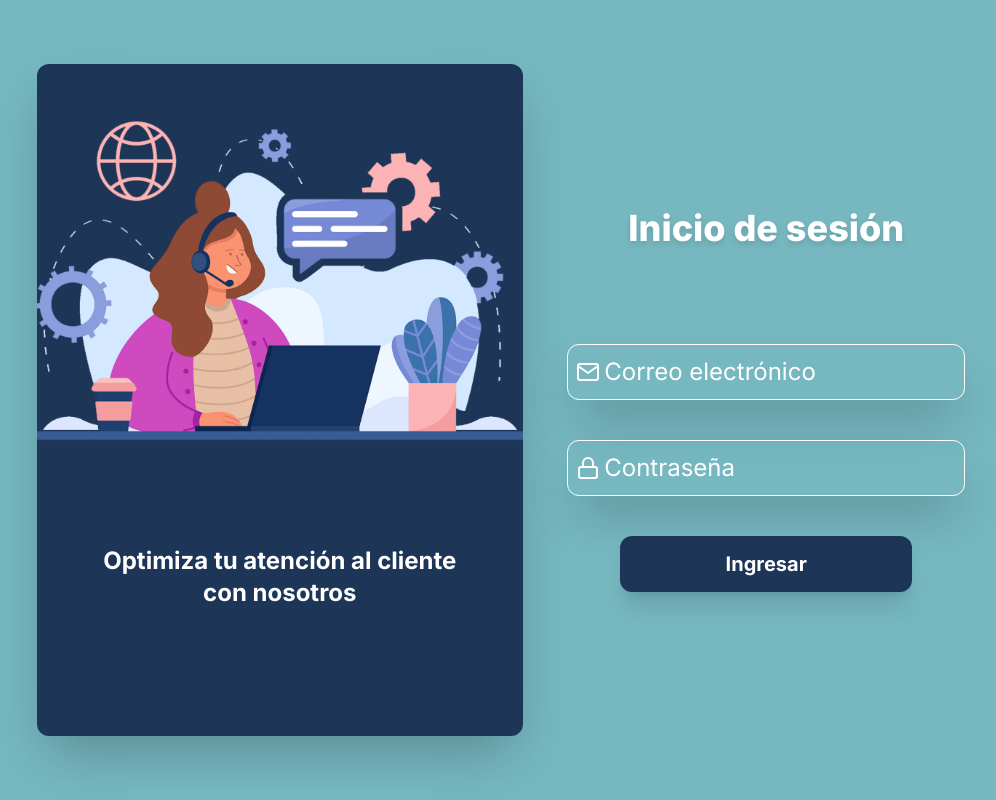
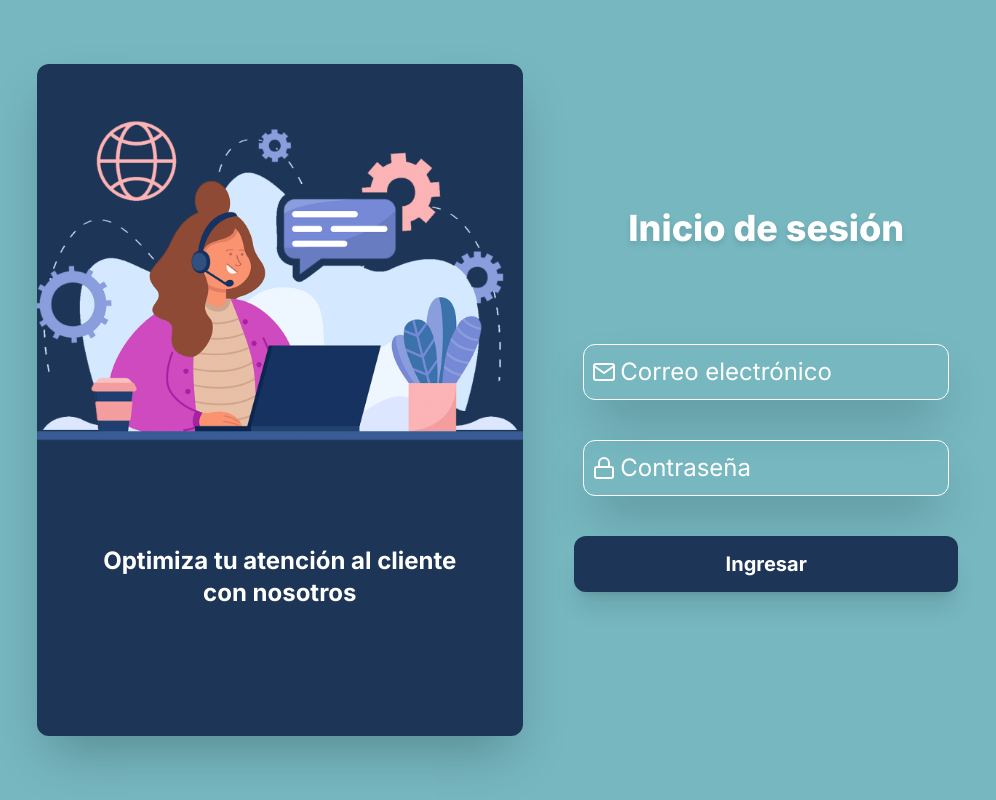
Before and after one commit to Osc100/torden_frontend, a Next.js app: page /login in a window 1280 px wide. Shown: the whole page, without its empty margins (117-1113 px from the left). Built offline with nearby package versions, Linux system fonts and the light colour scheme.

Commit message:
Added functionality to the login and the register pages, added some dependencies, and the initial helper functions for the API

```diff
--- a/app/dashboard/page.tsx
+++ b/app/dashboard/page.tsx
@@ -1,5 +1,3 @@
-import DashboardChatPage from "./chats/page";
-
 export default function Dashboard() {
-	return <DashboardChatPage />;
+	return <div>Home</div>;
 }
--- a/app/dashboard/registro/page.tsx
+++ b/app/dashboard/registro/page.tsx
@@ -1,17 +1,53 @@
-import { type } from "os";
+"use client";
+
+import LoginInput from "@/components/LoginInput";
+import { postRequest } from "@/utils/functions";
+import { zodResolver } from "@hookform/resolvers/zod";
+import { useForm } from "react-hook-form";
+import { AiFillControl, AiFillEdit, AiFillHome } from "react-icons/ai";
 import { FiLock, FiMail } from "react-icons/fi";
-import { IconType } from "react-icons";
-import LoginInput from "@/components/LoginInput";
-import {
-	AiFillCaretLeft,
-	AiFillCaretRight,
-	AiFillCaretUp,
-	AiFillEdit,
-	AiFillControl,
-	AiFillHome,
-} from "react-icons/ai";
+
+import { z } from "zod";
+
+const RegisterSchema = z.object({
+	first_name: z.string({ required_error: "Requerido" }),
+	last_name: z.string({ required_error: "Requerido" }),
+	role: z.enum(["agent", "manager", "superuser"], {
+		required_error: "Requerido",
+		invalid_type_error: "Tipo de usuario inválido",
+	}),
+	company_id: z.number({ required_error: "Requerido" }).min(1),
+	email: z
+		.string({ required_error: "Requerido" })
+		.email({ message: "Correo electrónico inválido." }),
+	password: z
+		.string({ required_error: "Requerido" })
+		.min(8, { message: "La contraseña debe tener al menos 8 caracteres." }),
+});
+
+type RegisterData = z.infer<typeof RegisterSchema>;
 
 export default function Login() {
+	const {
+		register,
+		handleSubmit,
+		formState: { errors },
+	} = useForm<RegisterData>({
+		resolver: zodResolver(RegisterSchema),
+	});
+
+	const onSubmit = handleSubmit((data) => {
+		postRequest("register", JSON.stringify(data)).then((res) => {
+			if (res.status === 200) {
+				alert(
+					"Usuario registrado exitosamente, ya se puede iniciar sesión con el nuevo usuario.",
+				);
+			} else {
+				console.log(res.json().then((data) => {}));
+			}
+		});
+	});
+
 	return (
 		<div className="  h-screen  grid grid-cols-2  bg-[#1D3556] px-[2%] py-[5%]">
 			<div className=" rounded-xl shadow-2xl bg-[#76B7C0]  flex flex-col gap-2  ">
@@ -31,36 +67,66 @@ export default function Login() {
 						Registrar usuario
 					</h1>
 				</div>
-				<div className=" grid grid-cols-2 gap-x-6 px-[5%] ">
-					<LoginInput type="text" placeholder="Nombre" Icon={AiFillEdit} />
+				<form
+					onSubmit={onSubmit}
+					className=" grid grid-cols-2 gap-x-6 px-[5%] "
+				>
+					<LoginInput
+						{...register("first_name", { required: true })}
+						type="text"
+						placeholder="Nombre"
+						errorMessage={errors.first_name?.message}
+						Icon={AiFillEdit}
+					/>
 
-					<LoginInput type="text" placeholder="Apellido" Icon={AiFillEdit} />
+					<LoginInput
+						type="text"
+						{...register("last_name", { required: true })}
+						errorMessage={errors.last_name?.message}
+						placeholder="Apellido"
+						Icon={AiFillEdit}
+					/>
 
-					<LoginInput type="text" placeholder="Rol" Icon={AiFillControl} />
-					<LoginInput type="text" placeholder="Compañía" Icon={AiFillHome} />
 					<LoginInput
+						{...register("role", { required: true })}
+						type="text"
+						placeholder="Rol"
+						errorMessage={errors.role?.message}
+						Icon={AiFillControl}
+					/>
+					<LoginInput
+						{...register("company_id", { required: true, valueAsNumber: true })}
+						type="number"
+						placeholder="Compañía"
+						value={1}
+						onChange={() => {
+							console.log("Not implemented");
+						}}
+						errorMessage={errors.company_id?.message}
+						Icon={AiFillHome}
+					/>
+					<LoginInput
+						{...register("email", { required: true })}
 						type="email"
 						placeholder="Correo electronico"
+						errorMessage={errors.email?.message}
 						Icon={FiMail}
 					/>
-					<LoginInput type="password" placeholder="Contraseña" Icon={FiLock} />
+					<LoginInput
+						{...register("password", { required: true })}
+						type="password"
+						errorMessage={errors.password?.message}
+						placeholder="Contraseña"
+						Icon={FiLock}
+					/>
 
-					{/* <label className="inline-flex items-center ">
-          <input
-            type="checkbox"
-            className="form-checkbox bg-[#76B7C0]  h-8 w-8 mb-10"
-          />
-          <span className="ml-4 mb-10 text-white text-2xl">
-            Recuérdame
-          </span>
-        </label> */}
-				</div>
-				<a
-					href="/registro"
-					className=" mx-16 text-xl font-bold bg-white rounded-xl  text-[#1D3556] py-1 flex items-center text-center justify-center h-14 w-[60%] shadow-xl hover:bg-secundario transition-colors duration-500 mt-10"
-				>
-					<button type="button">Guardar registro</button>
-				</a>
+					<button
+						className="mx-16 text-xl font-bold bg-white rounded-xl  text-[#1D3556] py-1 flex items-center text-center justify-center h-14 w-[60%] shadow-xl hover:bg-secundario transition-colors duration-500 mt-10"
+						type="submit"
+					>
+						Guardar registro
+					</button>
+				</form>
 			</div>
 		</div>
 	);
--- a/app/login/page.tsx
+++ b/app/login/page.tsx
@@ -1,6 +1,47 @@
+"use client";
+
 import LoginInput from "@/components/LoginInput";
+import { postRequest } from "@/utils/functions";
+import { zodResolver } from "@hookform/resolvers/zod";
+import { useRouter } from "next/navigation";
+import { useForm } from "react-hook-form";
 import { FiLock, FiMail } from "react-icons/fi";
+
+import { z } from "zod";
+
+const loginSchema = z.object({
+	email: z
+		.string({ required_error: "Requerido" })
+		.email({ message: "Correo electrónico inválido." }),
+	password: z.string({ required_error: "Requerido" }),
+});
+
+type LoginData = z.infer<typeof loginSchema>;
+
 export default function Login() {
+	const {
+		register,
+		handleSubmit,
+		formState: { errors },
+	} = useForm<LoginData>({
+		resolver: zodResolver(loginSchema),
+	});
+
+	const router = useRouter();
+	const onSubmit = handleSubmit((data) => {
+		postRequest("login", JSON.stringify(data)).then((res) => {
+			if (res.status === 200) {
+				res.json().then((data) => console.log(data.account));
+				sessionStorage.setItem("session", JSON.stringify(data));
+				console.log(sessionStorage.getItem("session"));
+
+				router.push("/dashboard");
+			} else {
+				alert("Usuario o contraseña incorrectos");
+			}
+		});
+	});
+
 	return (
 		<div className="  h-screen  grid grid-cols-2  bg-[#76B7C0] px-[12%] py-[5%]">
 			<div className=" rounded-xl shadow-2xl bg-[#1D3556]  flex flex-col gap-2  ">
@@ -14,7 +55,10 @@ export default function Login() {
 					<div />
 				</div>
 			</div>
-			<div className="flex flex-col justify-center items-center">
+			<form
+				className="flex flex-col justify-center items-center"
+				onSubmit={onSubmit}
+			>
 				<div>
 					<h1 className="text-4xl text-center text-white font-extrabold drop-shadow-md hover:text-[#1D3556] transition-colors duration-500 mb-24  ">
 						Inicio de sesión
@@ -22,28 +66,29 @@ export default function Login() {
 				</div>
 
 				<LoginInput
-					type="email"
+					{...register("email", { required: true })}
+					type="text"
 					placeholder="Correo electrónico"
+					errorMessage={errors.email?.message}
+					className="w-80"
 					Icon={FiMail}
 				/>
-				<LoginInput type="password" placeholder="Contraseña" Icon={FiLock} />
+				<LoginInput
+					{...register("password", { required: true })}
+					type="password"
+					className="w-80"
+					placeholder="Contraseña"
+					errorMessage={errors.password?.message}
+					Icon={FiLock}
+				/>
 
-				{/* <label className="inline-flex items-center ">
-          <input
-            type="checkbox"
-            className="form-checkbox bg-[#76B7C0]  h-8 w-8 mb-10"
-          />
-          <span className="ml-4 mb-10 text-white text-2xl">
-            Recuérdame
-          </span>
-        </label> */}
-				<a
-					href="/dashboard"
-					className=" mx-16 text-xl font-bold text-white rounded-xl  bg-[#1D3556] py-1 flex items-center text-center justify-center h-14 w-[60%] shadow-xl hover:bg-[#03577B] transition-colors duration-500"
+				<button
+					className=" text-xl font-bold text-white rounded-xl  bg-[#1D3556] py-1 flex items-center text-center justify-center h-14 w-96 shadow-xl hover:bg-[#03577B] transition-colors duration-500"
+					type="submit"
 				>
-					<button type="button">Ingresar</button>
-				</a>
-			</div>
+					Ingresar
+				</button>
+			</form>
 		</div>
 	);
 }
--- a/components/DashboardSideBar.tsx
+++ b/components/DashboardSideBar.tsx
@@ -6,11 +6,11 @@ import { FC } from "react";
 import { IconType } from "react-icons";
 import {
 	FaChartLine,
-	FaGears,
 	FaHouse,
 	FaMessage,
 	FaPaperclip,
 	FaRightFromBracket,
+	FaUsers,
 } from "react-icons/fa6";
 import UserProfile from "./UserProfile";
 
@@ -60,9 +60,9 @@ const DashboardSideBar: FC = () => {
 				href="/dashboard/historial_chats"
 			/>
 			<DashboardItem
-				name="Configuración"
-				Icon={FaGears}
-				href="/dashboard/configuracion"
+				name="Registrar usuarios"
+				Icon={FaUsers}
+				href="/dashboard/registro"
 			/>
 
 			<div className="flex-grow" />
--- a/components/LoginInput.tsx
+++ b/components/LoginInput.tsx
@@ -1,23 +1,35 @@
+"use client";
+
+import React from "react";
 import { IconType } from "react-icons";
 
-interface InputProps {
-	type: string;
-	placeholder: string;
+interface LoginInputProps extends React.HTMLProps<HTMLInputElement> {
 	Icon: IconType;
+	errorMessage?: string;
 }
-function LoginInput(props: InputProps) {
+const LoginInput = React.forwardRef<HTMLInputElement, LoginInputProps>(
+	(props, ref) => {
+		const { Icon, errorMessage, ...rest } = props;
+
 		return (
+			<div className="mb-10 ">
 				<div
-			className="text-white mb-10 border border-white rounded-xl flex px-2 mx-2 items-center py-1
+					className="text-white border border-white rounded-xl flex px-2 mx-2 items-center py-1
         text-2xl h-14  shadow-2xl "
 				>
-			<props.Icon />
+					<Icon />
 					<input
-				className="   bg-transparent placeholder-white ml-1 focus:outline-none min-w-0"
-				type={props.type}
-				placeholder={props.placeholder}
+						ref={ref}
+						{...rest}
+						className={`bg-transparent placeholder-white ml-1 focus:outline-none min-w-0 ${rest.className}`}
 					/>
 				</div>
+
+				{errorMessage && (
+					<p className="text-red-500 text-sm text-center">{errorMessage}</p>
+				)}
+			</div>
 		);
-}
+	},
+);
 export default LoginInput;
--- a/package.json
+++ b/package.json
@@ -9,6 +9,7 @@
     "lint": "next lint"
   },
   "dependencies": {
+    "@hookform/resolvers": "^3.3.2",
     "@picocss/pico": "^1.5.10",
     "@types/node": "18.16.3",
     "@types/react": "18.2.0",
@@ -22,10 +23,12 @@
     "react": "18.2.0",
     "react-chartjs-2": "^5.2.0",
     "react-dom": "18.2.0",
+    "react-hook-form": "^7.47.0",
     "react-icons": "^4.11.0",
     "react-use-websocket": "^4.3.1",
     "tailwindcss": "3.3.3",
-    "typescript": "5.0.4"
+    "typescript": "5.0.4",
+    "zod": "^3.22.4"
   },
   "devDependencies": {
     "@biomejs/biome": "^1.2.2"
--- /dev/null
+++ b/utils/constants.ts
@@ -0,0 +1,2 @@
+export const API_HOST = "localhost:4000";
+export const API_URL = `http://${API_HOST}`;
--- /dev/null
+++ b/utils/functions.ts
@@ -0,0 +1,20 @@
+import { API_URL } from "./constants";
+
+const headers = {
+	"Content-Type": "application/json",
+} as const;
+
+export function postRequest(relativeUrl: string, body: BodyInit) {
+	return fetch(`${API_URL}/${relativeUrl}`, {
+		method: "POST",
+		headers,
+		body,
+	});
+}
+
+export function getRequest(relativeUrl: string) {
+	return fetch(`${API_URL}/${relativeUrl}`, {
+		method: "GET",
+		headers,
+	});
+}
```
Also changed, not shown: hooks/useChat.ts (+4 -3 lines), 1 other file (tests, documents, lock files or other folders). Lines whose indentation alone changed are shown as unchanged.
